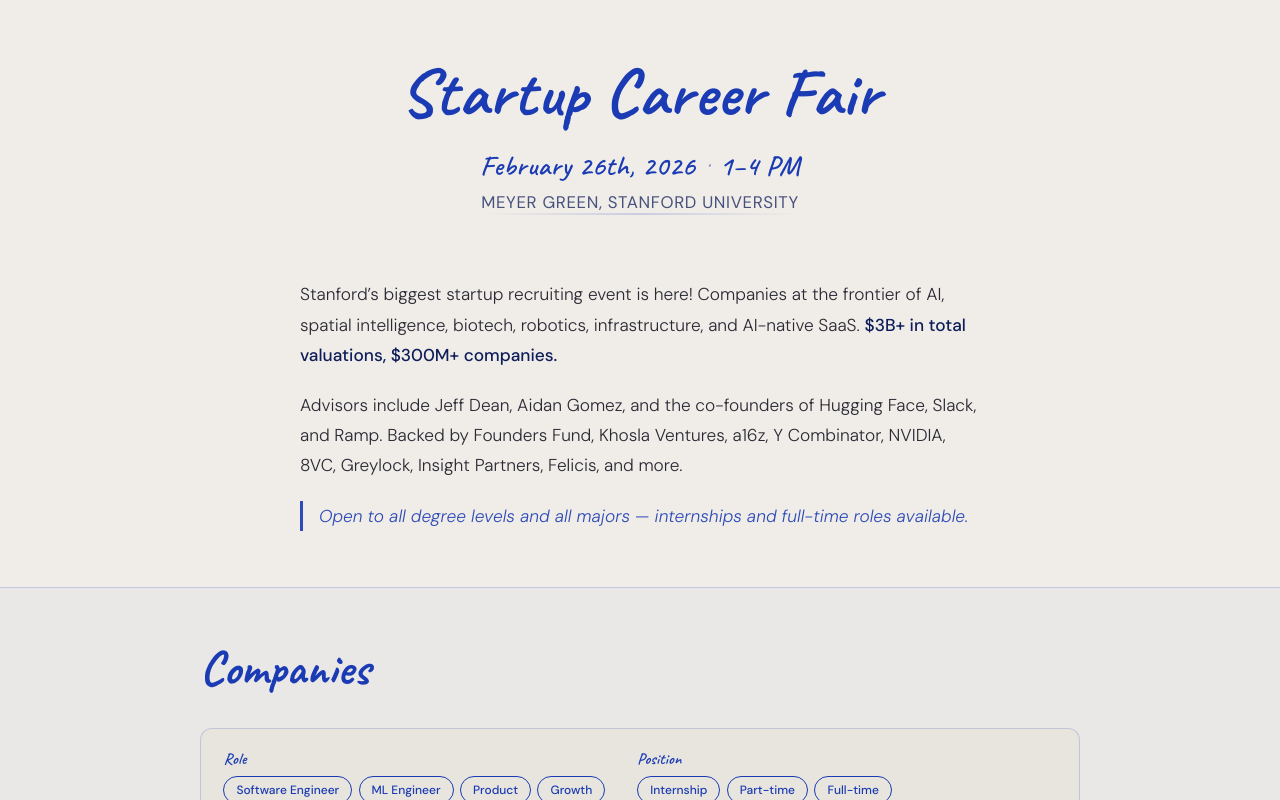
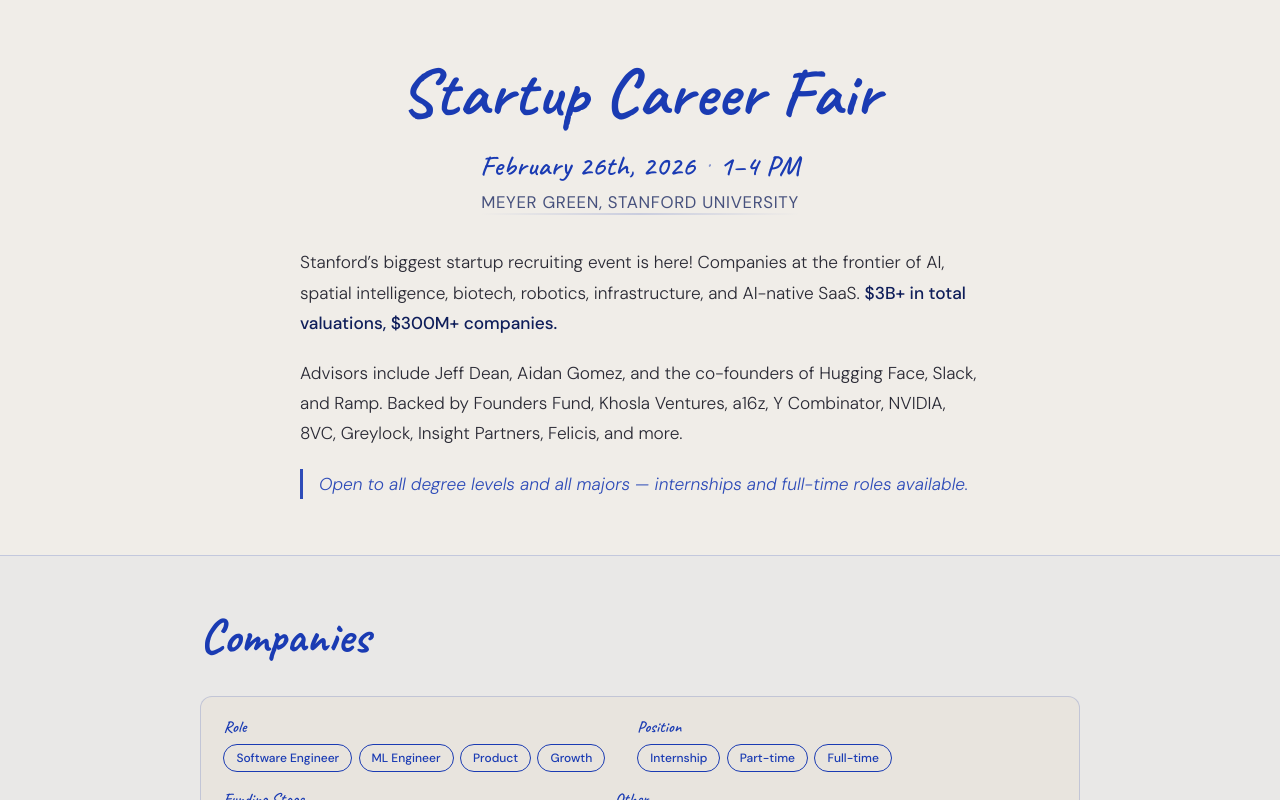
Before and after one commit to matthewmusson/bases-app, a React (Vite) app: page / in a window 1280 px wide. Shown: the top 800 px of the page. Built offline with nearby package versions, Linux system fonts and the light colour scheme.

Commit message:
Adjusted minor spacing

```diff
--- a/src/App.css
+++ b/src/App.css
@@ -7,7 +7,7 @@
 
 /* ─── Hero ──────────────────────────────────────────────── */
 .hero {
-  padding: 3.5rem 1.5rem 3.5rem;
+  padding: 3.5rem 1.5rem 1.5rem;
 }
 
 .hero-inner {
```
